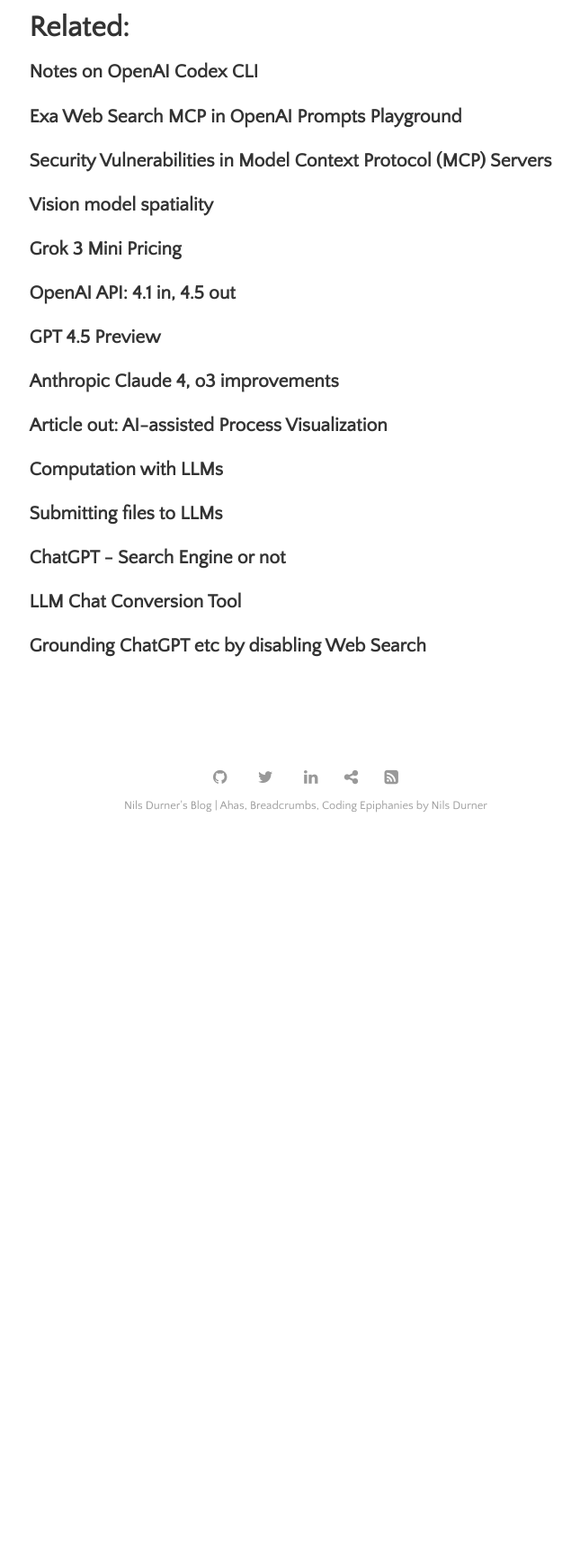
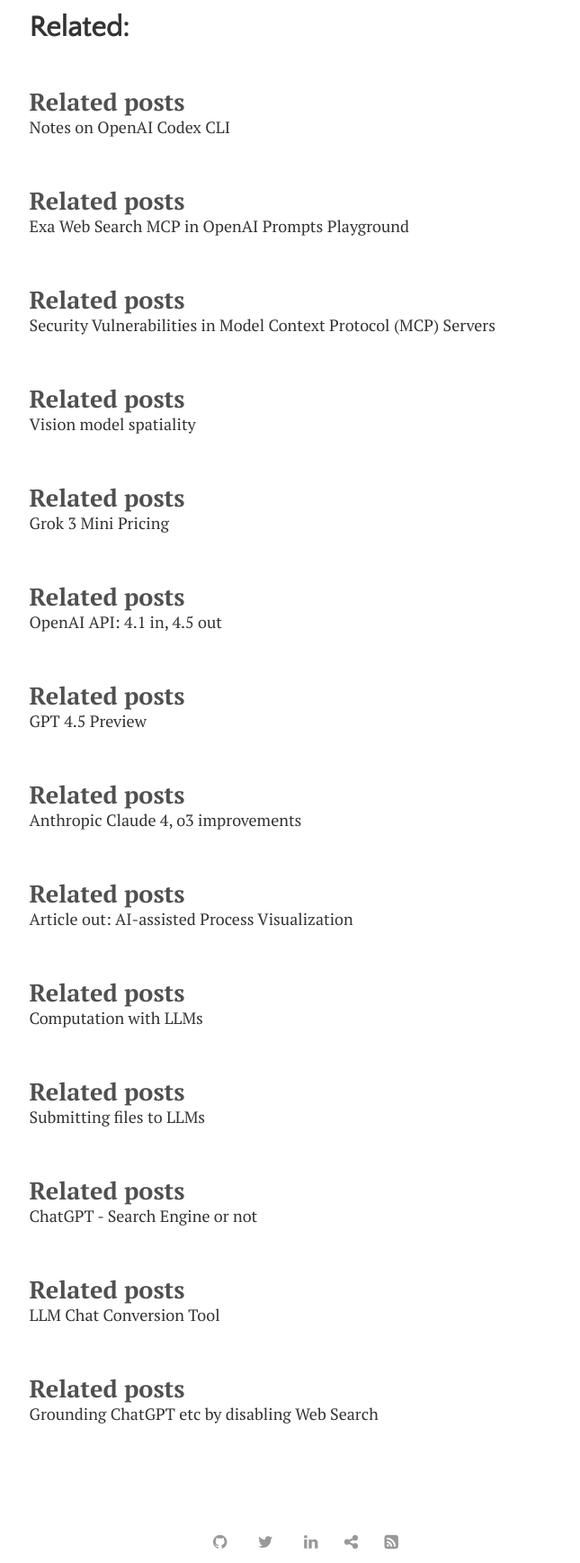
Before and after one commit to ndurner/ndurner.github.io, a Jekyll site: the page built from _posts/2024-04-13-genai-workbenches.md, in a window 1280 px wide, cut to the strip 2110-3847 px from the top of the page. Shown: the whole strip at 90% size, without its empty margins (300-945 px from the left). Built offline with Jekyll 4.4.1, drawn with Linux system fonts in a browser that asks for light colours; before the commit the page ends 3051 px from its top, so only the background shows below that.

```diff
--- a/_includes/related-posts.html
+++ b/_includes/related-posts.html
@@ -1,20 +1,21 @@
 <div class="related">
-  <h1 >{{ site.data.settings.related_posts }}</h1>
+  <h1>{{ site.data.settings.related_posts }}</h1>
   {% assign listed_posts_urls = page.url | split: ' ' %}
   <ul class="related-posts">
     {% for tag in page.tags %}
       {% for mypost in site.tags[tag] limit:3 %}
         {% if listed_posts_urls contains mypost.url %}
         {% else %}
+          <section aria-labelledby="related-posts-title">
+            <div id="related-posts-title" class="related-posts-title">Related posts</div>
             <li>
-            <h3>
                 <a href="{{ site.github.url }}{{ mypost.url }}">
                   {{ mypost.title }}
                   <!--<img src="{{ site.url }}{{ site.baseurl }}/images/{{ mypost.image.teaser }}">-->
                   <!--<small>{{ mypost.date | date: "%B %-d, %Y" }}</small>-->
                 </a>
-            </h3>
             </li>
+          </section>
           {% assign listed_posts_urls = listed_posts_urls | push: mypost.url %}
         {% endif %}
       {% endfor %}
--- a/assets/css/syntax.css
+++ b/assets/css/syntax.css
@@ -63,3 +63,9 @@
 .css .o,
 .css .o + .nt,
 .css .nt + .nt { color: #999; }
+
+.related-posts-title {
+    font-size: 1.5em;
+    font-weight: bold;
+    margin-top: 2em;
+}
```
Lines whose indentation alone changed are shown as unchanged.
